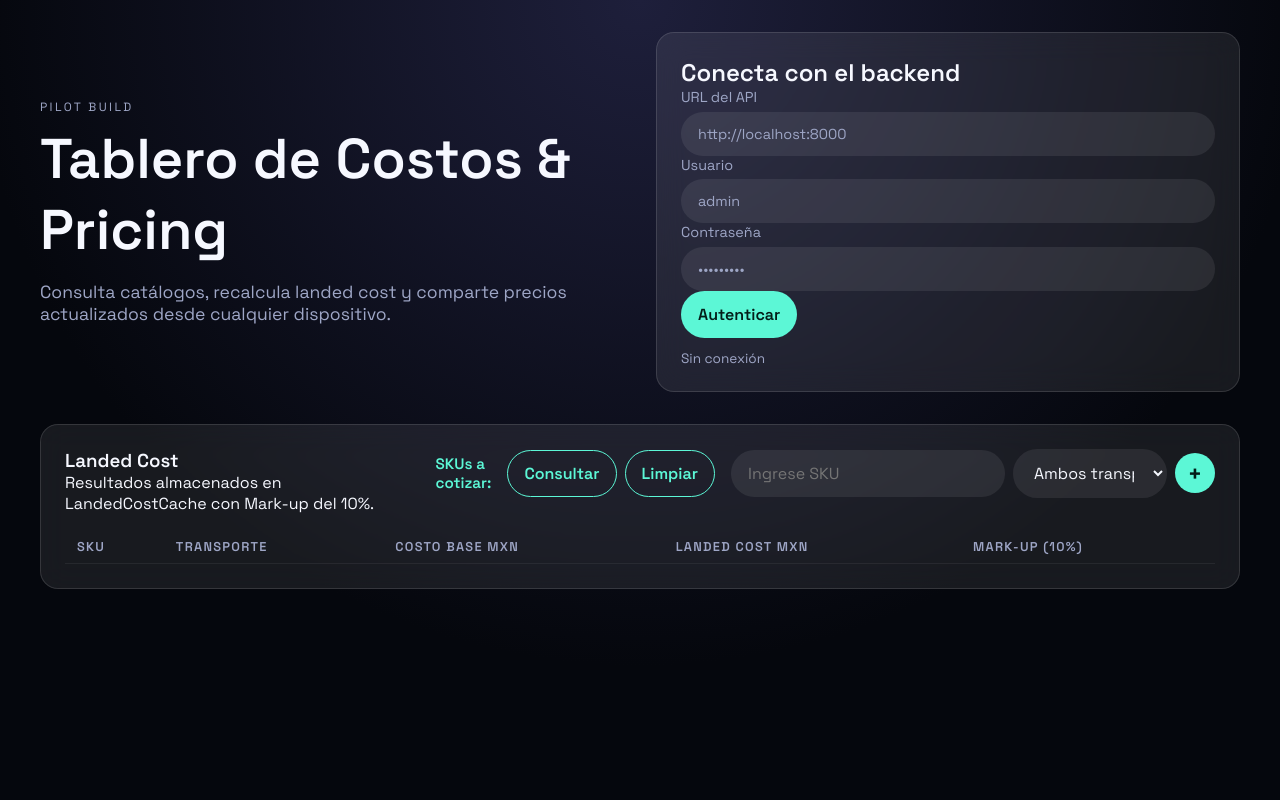
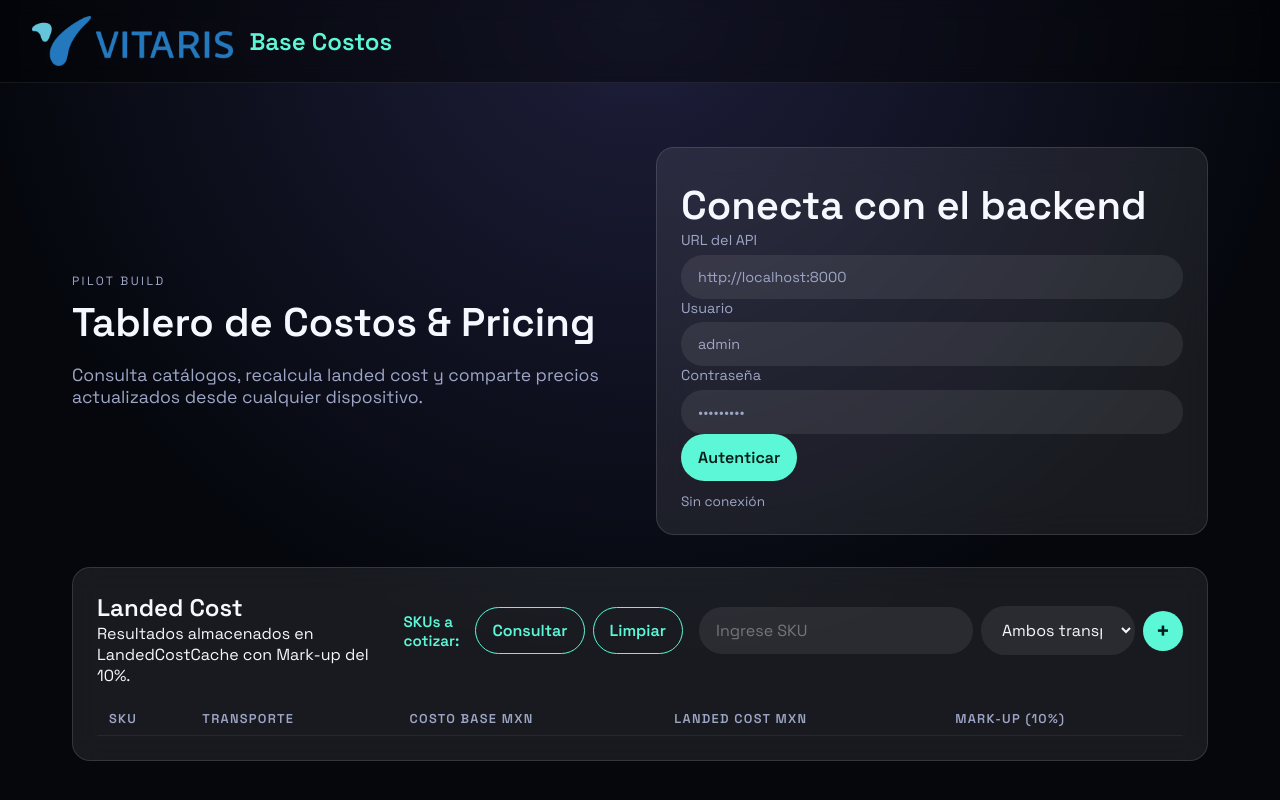
Before and after one commit to kayab23/Base_Costos_PWA, a plain HTML site: page frontend/index.html in a window 1280 px wide. Drawn offline with Linux system fonts and the light colour scheme.

```diff
--- a/frontend/index.html
+++ b/frontend/index.html
@@ -10,11 +10,16 @@
     <link href="https://fonts.googleapis.com/css2?family=Space+Grotesk:wght@400;500;600&display=swap" rel="stylesheet">
 </head>
 <body>
+    <header class="app-header">
+        <img src="icons/logo.png" alt="Vitaris Logo" class="app-logo">
+        <h1 class="app-title">Base Costos</h1>
+    </header>
+
     <main>
         <section class="hero">
             <div>
                 <p class="eyebrow">Pilot build</p>
-                <h1>Tablero de Costos & Pricing</h1>
+                <h2>Tablero de Costos & Pricing</h2>
                 <p class="lede">Consulta catálogos, recalcula landed cost y comparte precios actualizados desde cualquier dispositivo.</p>
             </div>
             <div class="card login-card">
--- a/frontend/styles.css
+++ b/frontend/styles.css
@@ -15,7 +15,31 @@
     min-height: 100vh;
     background: radial-gradient(circle at top, #1e1f3b, #05070d 65%);
     color: var(--text);
-    padding: 2rem;
+    padding: 0;
+}
+
+.app-header {
+    background: rgba(0, 0, 0, 0.4);
+    backdrop-filter: blur(10px);
+    padding: 1rem 2rem;
+    display: flex;
+    align-items: center;
+    gap: 1rem;
+    border-bottom: 1px solid var(--surface);
+    margin-bottom: 2rem;
+}
+
+.app-logo {
+    height: 50px;
+    width: auto;
+    object-fit: contain;
+}
+
+.app-title {
+    font-size: 1.5rem;
+    font-weight: 600;
+    color: var(--accent);
+    margin: 0;
 }
 
 main {
@@ -24,6 +48,7 @@
     display: flex;
     flex-direction: column;
     gap: 2rem;
+    padding: 2rem;
 }
 
 .hero {
@@ -40,9 +65,13 @@
     color: var(--muted);
 }
 
-h1 {
-    font-size: clamp(2.5rem, 5vw, 3.5rem);
+h1, h2 {
+    font-size: clamp(2rem, 4vw, 2.5rem);
     margin-top: 0.5rem;
+}
+
+h3 {
+    font-size: 1.5rem;
 }
 
 .lede {
```
Also changed, not shown: frontend/icons/logo.png (added).
